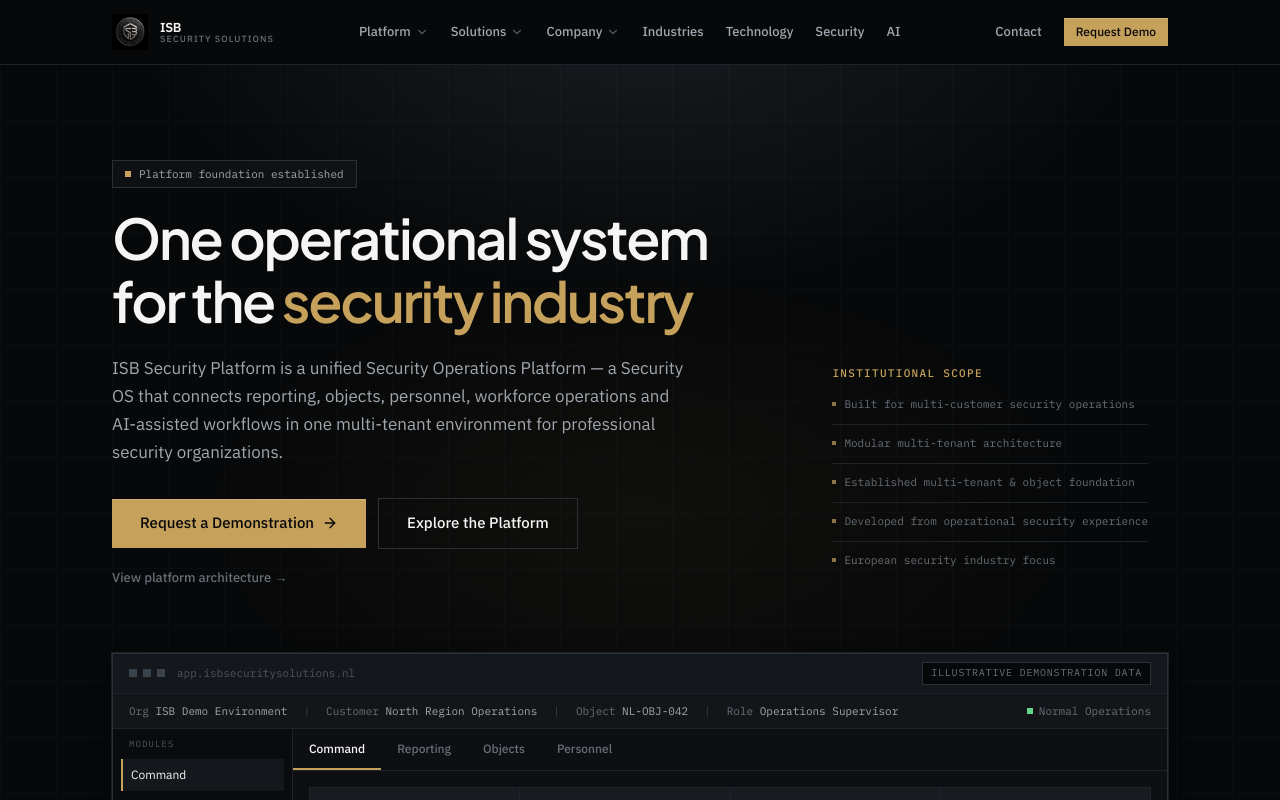
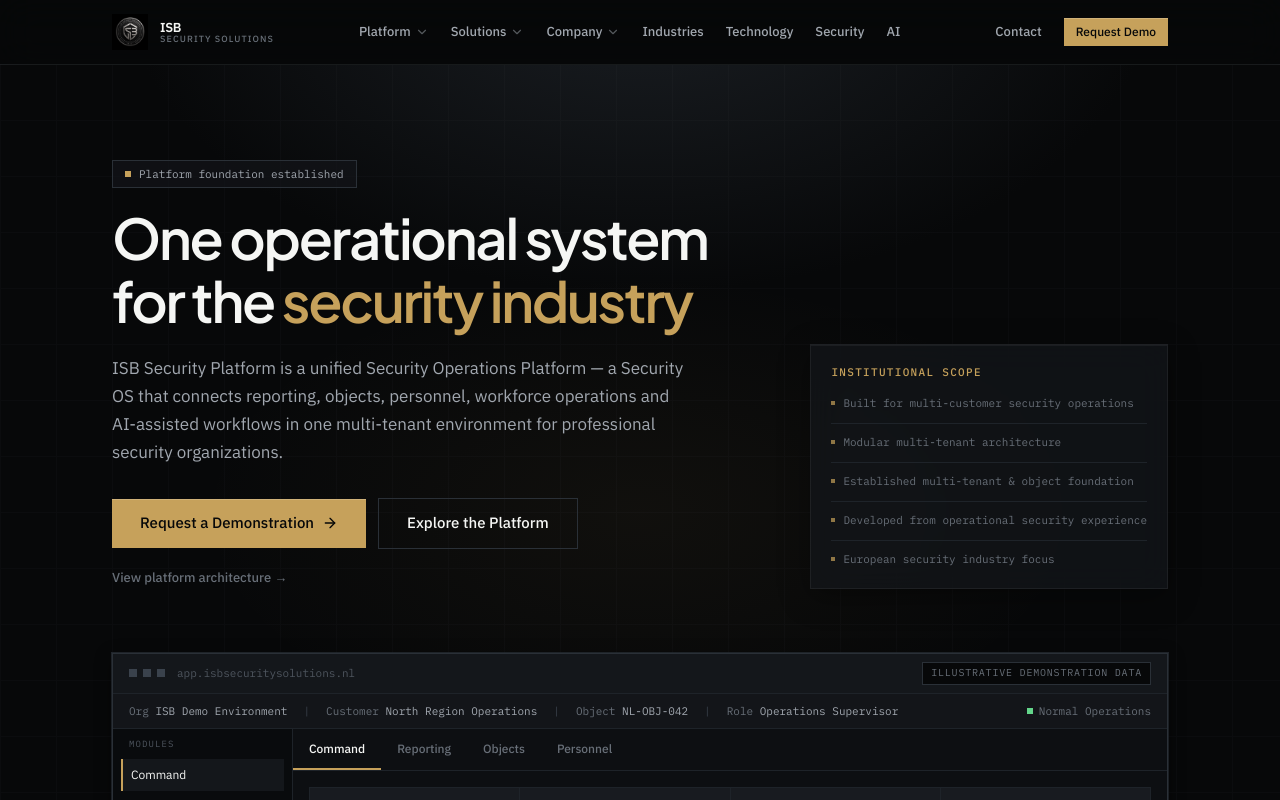
Before and after one commit to ISBFounder/ISB-Security-Website, a Next.js app: page / in a window 1280 px wide. Shown: the top 800 px of the page. Built offline with nearby package versions, Linux system fonts and the light colour scheme.

Commit message:
feat: add Security OS surface and glass tokens

```diff
--- a/src/app/globals.css
+++ b/src/app/globals.css
@@ -26,13 +26,11 @@
     color: #fff;
   }
 
-  /* Clear focus — gold ring on dark surfaces, WCAG-visible */
   :focus-visible {
     outline: 2px solid #c6a15b;
     outline-offset: 2px;
   }
 
-  /* Default heading face */
   h1,
   h2,
   h3,
@@ -42,7 +40,6 @@
 }
 
 @layer components {
-  /* ——— Layout width ——— */
   .container-site {
     @apply mx-auto w-full max-w-content px-5 sm:px-6 lg:px-8;
   }
@@ -59,7 +56,6 @@
     @apply max-w-prose;
   }
 
-  /* ——— Section rhythm ——— */
   .section {
     @apply py-16 md:py-22 lg:py-30;
   }
@@ -72,7 +68,6 @@
     @apply py-20 md:py-28 lg:py-32;
   }
 
-  /* ——— Typography scale ——— */
   .display-xl {
     @apply font-display text-[2.25rem] font-semibold tracking-tighter text-ink sm:text-[2.75rem] lg:text-display-xl;
   }
@@ -113,7 +108,6 @@
     @apply text-caption text-ink-muted;
   }
 
-  /* Technical / system labels — mono, uppercase, restrained gold */
   .label {
     @apply font-mono text-label font-medium uppercase text-gold;
   }
@@ -122,7 +116,6 @@
     @apply font-mono text-label font-medium uppercase text-ink-muted;
   }
 
-  /* ——— Surfaces ——— */
   .divider {
     @apply border-t border-border-subtle;
   }
@@ -139,7 +132,58 @@
     @apply border border-border-subtle bg-surface;
   }
 
-  /* ——— A11y ——— */
+  .surface-0 { background: #070809; }
+  .surface-1 { background: #0d0f12; }
+  .surface-2 {
+    @apply border border-border bg-surface shadow-panel;
+  }
+  .surface-3 {
+    background: rgba(20, 23, 27, 0.72);
+    border: 1px solid rgba(255, 255, 255, 0.06);
+    box-shadow: inset 0 1px 0 rgba(255, 255, 255, 0.05), 0 8px 28px rgba(0, 0, 0, 0.35);
+    backdrop-filter: blur(16px) saturate(1.15);
+    -webkit-backdrop-filter: blur(16px) saturate(1.15);
+  }
+  .surface-4 {
+    background: rgba(13, 15, 18, 0.88);
+    border: 1px solid rgba(255, 255, 255, 0.08);
+    box-shadow: inset 0 1px 0 rgba(255, 255, 255, 0.06), 0 18px 48px rgba(0, 0, 0, 0.5);
+    backdrop-filter: blur(22px) saturate(1.2);
+    -webkit-backdrop-filter: blur(22px) saturate(1.2);
+  }
+
+  .glass-nav {
+    background: rgba(7, 8, 9, 0.55);
+    border-bottom: 1px solid rgba(255, 255, 255, 0.05);
+    backdrop-filter: blur(18px) saturate(1.1);
+    -webkit-backdrop-filter: blur(18px) saturate(1.1);
+  }
+  .glass-nav-scrolled {
+    background: rgba(7, 8, 9, 0.78);
+    border-bottom: 1px solid rgba(42, 48, 55, 0.9);
+    box-shadow: 0 8px 24px rgba(0, 0, 0, 0.28);
+    backdrop-filter: blur(22px) saturate(1.2);
+    -webkit-backdrop-filter: blur(22px) saturate(1.2);
+  }
+  .glass-os {
+    background: linear-gradient(180deg, rgba(27, 31, 36, 0.82) 0%, rgba(13, 15, 18, 0.88) 100%);
+    border: 1px solid rgba(255, 255, 255, 0.07);
+    box-shadow: inset 0 1px 0 rgba(255, 255, 255, 0.06), 0 24px 60px rgba(0, 0, 0, 0.45);
+    backdrop-filter: blur(14px) saturate(1.08);
+    -webkit-backdrop-filter: blur(14px) saturate(1.08);
+  }
+
+  @media (prefers-reduced-motion: reduce) {
+    .glass-nav,
+    .glass-nav-scrolled,
+    .glass-os,
+    .surface-3,
+    .surface-4 {
+      backdrop-filter: none;
+      -webkit-backdrop-filter: none;
+    }
+  }
+
   .skip-link {
     @apply sr-only focus:not-sr-only focus:absolute focus:left-4 focus:top-4 focus:z-[100] focus:bg-gold focus:px-4 focus:py-2 focus:font-sans focus:text-sm focus:font-medium focus:text-bg focus:outline-none;
   }
@@ -155,17 +199,7 @@
   }
 }
 
-/* Restrained scrollbars */
-::-webkit-scrollbar {
-  width: 6px;
-  height: 6px;
-}
-::-webkit-scrollbar-track {
-  background: #070809;
-}
-::-webkit-scrollbar-thumb {
-  background: #2a3037;
-}
-::-webkit-scrollbar-thumb:hover {
-  background: #3a424c;
-}
+::-webkit-scrollbar { width: 6px; height: 6px; }
+::-webkit-scrollbar-track { background: #070809; }
+::-webkit-scrollbar-thumb { background: #2a3037; }
+::-webkit-scrollbar-thumb:hover { background: #3a424c; }
```
